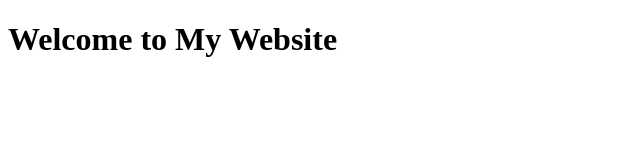
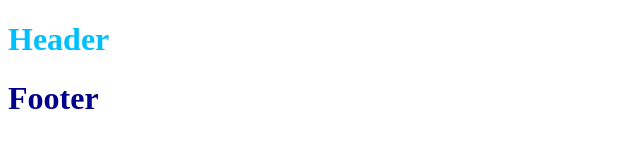
Before and after one commit to EestiChameleon/first-project, a plain HTML site: page index.html in a window 1280 px wide. Shown: the whole page, without its empty margins (0-640 px from the left). Drawn offline with Linux system fonts and the light colour scheme.

Commit message:
added some color

```diff
--- a/index.html
+++ b/index.html
@@ -2,17 +2,18 @@
 <html lang="en">
   <head>
     <meta charset="UTF-8" />
-    <meta name="viewport" content="width=device-width, initial-scale=1.0" />
-    <meta http-equiv="X-UA-Compatible" content="ie=edge" />
-    <title>My Website</title>
+    <title>Firt Proj</title>
     <link rel="stylesheet" href="style.css" />
-    <link rel="icon" href="./favicon.ico" type="image/x-icon" />
   </head>
   <body>
-    <main>
-      <h1>Welcome to My Website</h1>
-      <!-- <h2>Or may be not</h2> -->
-    </main>
-    <script src="index.js"></script>
+    <header>
+      <h1>Header</h1>
+    </header>
+    <div>
+
+    </div>
+    <footer>
+      <h1>Footer</h1>
+    </footer>
   </body>
 </html>
--- a/style.css
+++ b/style.css
@@ -7,3 +7,11 @@
   opacity: 0.5;
   filter: sepia(0.6);
 }
+
+header {
+  color:deepskyblue;
+}
+
+footer {
+  color: darkblue;
+}
```
